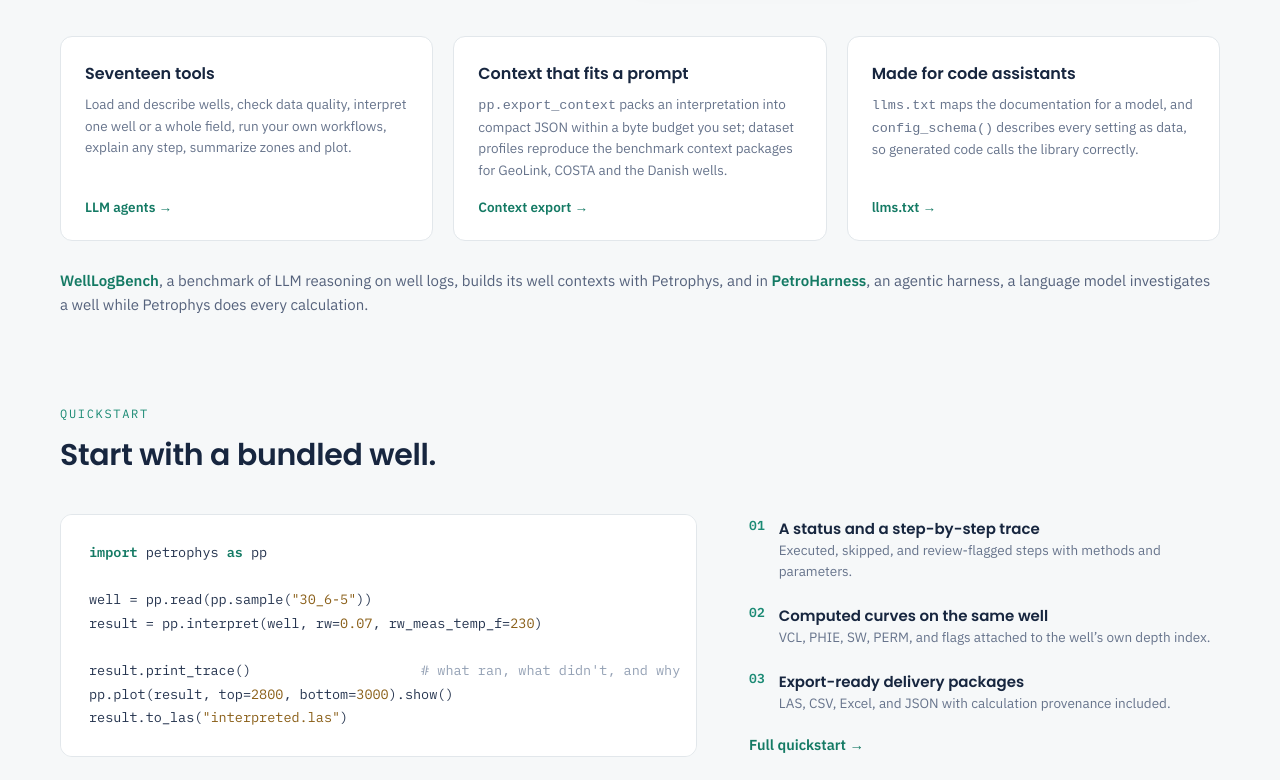
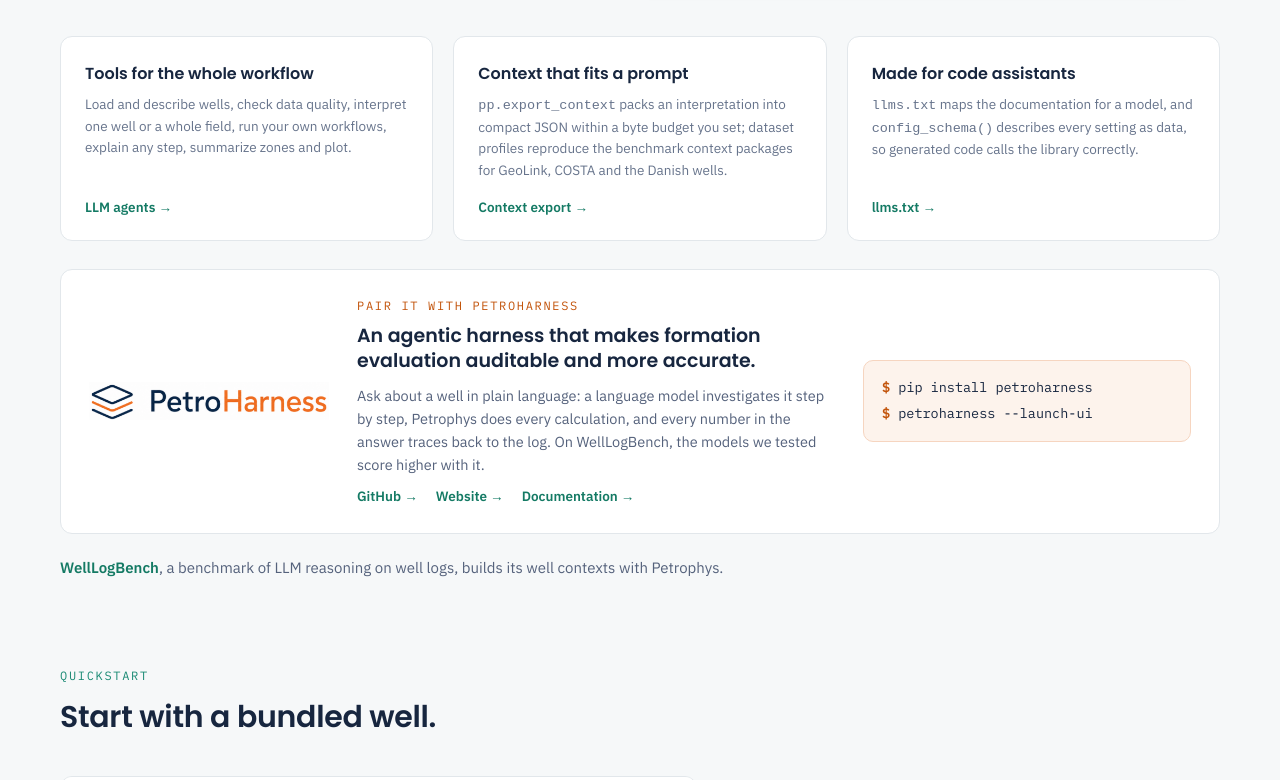
Before and after one commit to sambalshikhar/petrophys, a plain HTML site: page docs/landing/index.html in a window 1280 px wide. Shown: the part 2678-3458 px from the top of the page. Drawn offline with Linux system fonts and the light colour scheme.

Commit message:
Pair it with PetroHarness on the README and landing page; no tool counts
A PetroHarness callout with its logo, tagline, install lines and links, and the MCP cards no longer state how many tools an agent can call.

```diff
--- a/docs/landing/index.html
+++ b/docs/landing/index.html
@@ -212,7 +212,6 @@ a:hover { color: #17263f; }
   <div style="background: #ffffff; border: 1px solid #e2e7eb; border-radius: 12px; box-shadow: 0 12px 32px -18px rgba(21, 36, 61, 0.12); overflow: hidden;">
     <div style="display: flex; align-items: center; justify-content: space-between; padding: 14px 18px; border-bottom: 1px solid #e9edf0;">
       <div style="font-family: 'IBM Plex Mono', monospace; font-size: 12.5px; color: #67748c;">MCP session &#183; petrophys-mcp</div>
-      <div style="font-family: 'IBM Plex Mono', monospace; font-size: 11px; font-weight: 600; letter-spacing: 0.08em; text-transform: uppercase; color: #197e6f; border: 1px solid #bfdfd4; background: #eef6f3; border-radius: 99px; padding: 3px 10px;">17 tools</div>
     </div>
     <div style="display: grid; grid-template-columns: 72px 150px 1fr; gap: 14px; padding: 12px 18px; align-items: baseline;">
       <div style="font-family: 'IBM Plex Mono', monospace; font-size: 11px; font-weight: 600; letter-spacing: 0.08em; text-transform: uppercase; color: #b07b2a;">you</div>
@@ -250,7 +249,7 @@ a:hover { color: #17263f; }
 <div style="max-width: 1160px; margin: 0 auto; padding: 36px 32px 0;">
   <div class="caps-grid">
     <div style="background: #ffffff; border: 1px solid #e2e7eb; border-radius: 12px; padding: 24px; display: flex; flex-direction: column; gap: 8px;">
-      <div style="font-family: 'Poppins', sans-serif; font-size: 16px; font-weight: 600; color: #17263f;">Seventeen tools</div>
+      <div style="font-family: 'Poppins', sans-serif; font-size: 16px; font-weight: 600; color: #17263f;">Tools for the whole workflow</div>
       <div style="font-size: 13.5px; line-height: 1.6; color: #67748c;">Load and describe wells, check data quality, interpret one well or a whole field, run your own workflows, explain any step, summarize zones and plot.</div>
       <a href="docs/mcp" style="font-size: 13.5px; font-weight: 600; text-decoration: none; margin-top: auto; padding-top: 8px;">LLM agents &#8594;</a>
     </div>
@@ -265,7 +264,17 @@ a:hover { color: #17263f; }
       <a href="docs/llms.txt" style="font-size: 13.5px; font-weight: 600; text-decoration: none; margin-top: auto; padding-top: 8px;">llms.txt &#8594;</a>
     </div>
   </div>
-  <p style="margin: 28px 0 0; font-size: 15px; line-height: 1.65; color: #55627c; text-wrap: pretty;"><a href="https://welllogbench.com" style="font-weight: 600; text-decoration: none;">WellLogBench</a>, a benchmark of LLM reasoning on well logs, builds its well contexts with Petrophys, and in <a href="https://welllogbench.com/petroharness/" style="font-weight: 600; text-decoration: none;">PetroHarness</a>, an agentic harness, a language model investigates a well while Petrophys does every calculation.</p>
+  <div id="petroharness" style="margin-top: 28px; background: #ffffff; border: 1px solid #e2e7eb; border-radius: 12px; padding: 28px; display: flex; flex-wrap: wrap; gap: 28px; align-items: center;">
+    <a href="https://welllogbench.com/petroharness/" style="flex: 0 0 auto;"><img src="assets/petroharness-logo.png" alt="PetroHarness" style="width: 240px; max-width: 100%; display: block;"></a>
+    <div style="flex: 1 1 340px; display: flex; flex-direction: column; gap: 10px;">
+      <div style="font-family: 'IBM Plex Mono', monospace; font-size: 12px; letter-spacing: 0.14em; text-transform: uppercase; color: #c2530a;">Pair it with PetroHarness</div>
+      <div style="font-family: 'Poppins', sans-serif; font-size: 19px; font-weight: 600; line-height: 1.35; color: #17263f; text-wrap: pretty;">An agentic harness that makes formation evaluation auditable and more accurate.</div>
+      <div style="font-size: 14.5px; line-height: 1.6; color: #55627c; text-wrap: pretty;">Ask about a well in plain language: a language model investigates it step by step, Petrophys does every calculation, and every number in the answer traces back to the log. On WellLogBench, the models we tested score higher with it.</div>
+      <div style="display: flex; gap: 18px; flex-wrap: wrap; font-size: 13.5px; font-weight: 600;"><a href="https://github.com/sambalshikhar/PetroHarness" style="text-decoration: none;">GitHub &#8594;</a><a href="https://welllogbench.com/petroharness/" style="text-decoration: none;">Website &#8594;</a><a href="https://welllogbench.com/petroharness/docs/" style="text-decoration: none;">Documentation &#8594;</a></div>
+    </div>
+    <div style="flex: 0 1 290px; background: #fdf3ec; border: 1px solid #f6d5c0; border-radius: 10px; padding: 14px 18px; font-family: 'IBM Plex Mono', monospace; font-size: 13.5px; line-height: 1.9; color: #17263f;"><span style="color: #c2530a; font-weight: 600;">$</span> pip install petroharness<br><span style="color: #c2530a; font-weight: 600;">$</span> petroharness --launch-ui</div>
+  </div>
+  <p style="margin: 22px 0 0; font-size: 15px; line-height: 1.65; color: #55627c; text-wrap: pretty;"><a href="https://welllogbench.com" style="font-weight: 600; text-decoration: none;">WellLogBench</a>, a benchmark of LLM reasoning on well logs, builds its well contexts with Petrophys.</p>
 </div>
 <div style="max-width: 1160px; margin: 0 auto; padding: 88px 32px 96px;">
   <div style="font-family: 'IBM Plex Mono', monospace; font-size: 12px; letter-spacing: 0.14em; text-transform: uppercase; color: #1a8a74;">Quickstart</div>
```
Also changed, not shown: .github/assets/petroharness-logo.png (added), docs/landing/assets/petroharness-logo.png (added), 1 other file.
